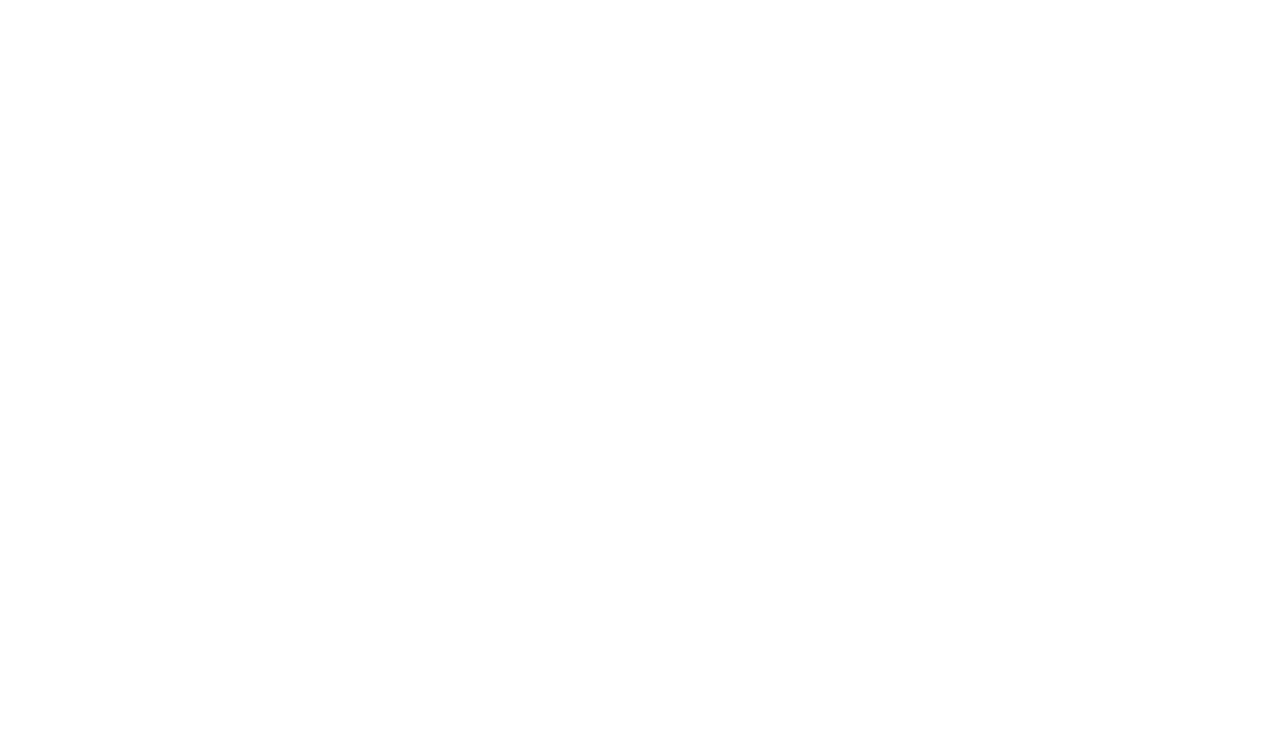
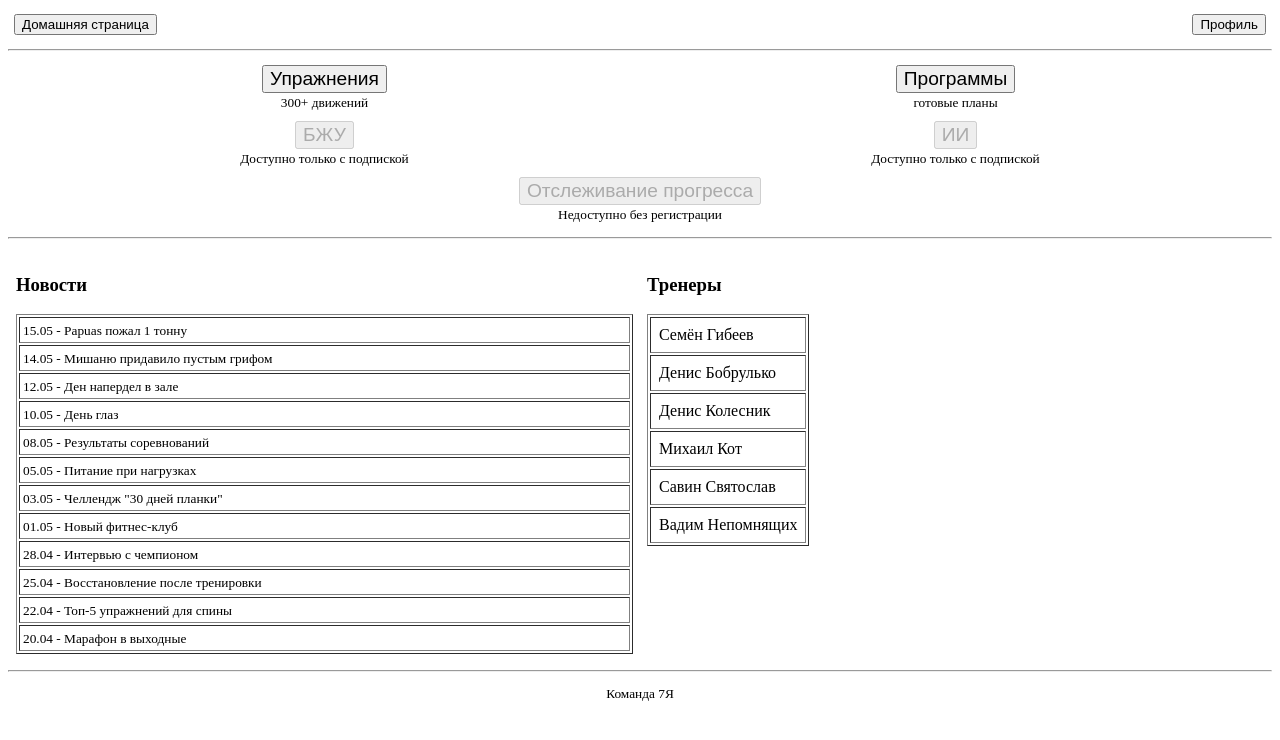
Before and after one commit to thebeardenis/sport-site, a Flask app: page / in a window 1280 px wide. Before the commit the part shown is empty. Shown: the top 740 px of the page. Run offline with Flask 3, Linux system fonts and the light colour scheme.

Commit message:
html код домашней страницы без регистрации

```diff
--- a/templates/home_page_without_auth.html
+++ b/templates/home_page_without_auth.html
@@ -1,10 +1,138 @@
 <!DOCTYPE html>
-<html lang="en">
+<html lang="ru">
 <head>
     <meta charset="UTF-8">
     <title>7Я</title>
 </head>
 <body>
 
+<table width="100%" border="0" cellpadding="4">
+    <tr>
+        <td align="left">
+            <button>Домашняя страница</button>
+        </td>
+        <td align="right">
+            <button>Профиль</button>
+        </td>
+    </tr>
+</table>
+<hr>
+
+<table width="100%" border="0" cellpadding="4">
+
+    <tr>
+        <td width="50%" align="center">
+            <button><big><big>Упражнения</big></big></button>
+            <br>
+            <small>300+ движений</small>
+        </td>
+        <td width="50%" align="center">
+            <button><big><big>Программы</big></big></button>
+            <br>
+            <small>готовые планы</small>
+        </td>
+    </tr>
+
+    <tr>
+        <td align="center">
+            <button disabled><big><big>БЖУ</big></big></button>
+            <br>
+            <small>Доступно только с подпиской</small>
+        </td>
+        <td align="center">
+            <button disabled><big><big>ИИ</big></big></button>
+            <br>
+            <small>Доступно только с подпиской</small>
+        </td>
+    </tr>
+
+    <tr>
+        <td colspan="2" align="center">
+            <button disabled><big><big>Отслеживание прогресса</big></big></button>
+            <br>
+            <small>Недоступно без регистрации</small>
+        </td>
+    </tr>
+</table>
+<hr>
+
+<table width="100%" border="0" cellpadding="6">
+    <tr>
+        <td width="50%" valign="top">
+            <h3>Новости</h3>
+            <table width="100%" border="1" cellpadding="3">
+                <tr>
+                    <td><small>15.05 - Papuas пожал 1 тонну</small></td>
+                </tr>
+                <tr>
+                    <td><small>14.05 - Мишаню придавило пустым грифом</small></td>
+                </tr>
+                <tr>
+                    <td><small>12.05 - Ден напердел в зале</small></td>
+                </tr>
+                <tr>
+                    <td><small>10.05 - День глаз</small></td>
+                </tr>
+                <tr>
+                    <td><small>08.05 - Результаты соревнований</small></td>
+                </tr>
+                <tr>
+                    <td><small>05.05 - Питание при нагрузках</small></td>
+                </tr>
+                <tr>
+                    <td><small>03.05 - Челлендж "30 дней планки"</small></td>
+                </tr>
+                <tr>
+                    <td><small>01.05 - Новый фитнес-клуб</small></td>
+                </tr>
+                <tr>
+                    <td><small>28.04 - Интервью с чемпионом</small></td>
+                </tr>
+                <tr>
+                    <td><small>25.04 - Восстановление после тренировки</small></td>
+                </tr>
+                <tr>
+                    <td><small>22.04 - Топ-5 упражнений для спины</small></td>
+                </tr>
+                <tr>
+                    <td><small>20.04 - Марафон в выходные</small></td>
+                </tr>
+            </table>
+        </td>
+
+        <td width="50%" valign="top">
+            <h3>Тренеры</h3>
+            <table border="1" cellpadding="8">
+                <tr>
+                    <td>Семён Гибеев</td>
+                </tr>
+                <tr>
+                    <td>Денис Бобрулько</td>
+                </tr>
+                <tr>
+                    <td>Денис Колесник</td>
+                </tr>
+                <tr>
+                    <td>Михаил Кот</td>
+                </tr>
+                <tr>
+                    <td>Савин Святослав</td>
+                </tr>
+                <tr>
+                    <td>Вадим Непомнящих</td>
+                </tr>
+            </table>
+        </td>
+    </tr>
+</table>
+
+
+<hr>
+<table width="100%" border="0" cellpadding="2">
+    <tr>
+        <td align="center"><small>Команда 7Я</small></td>
+    </tr>
+</table>
+
 </body>
 </html>
```
